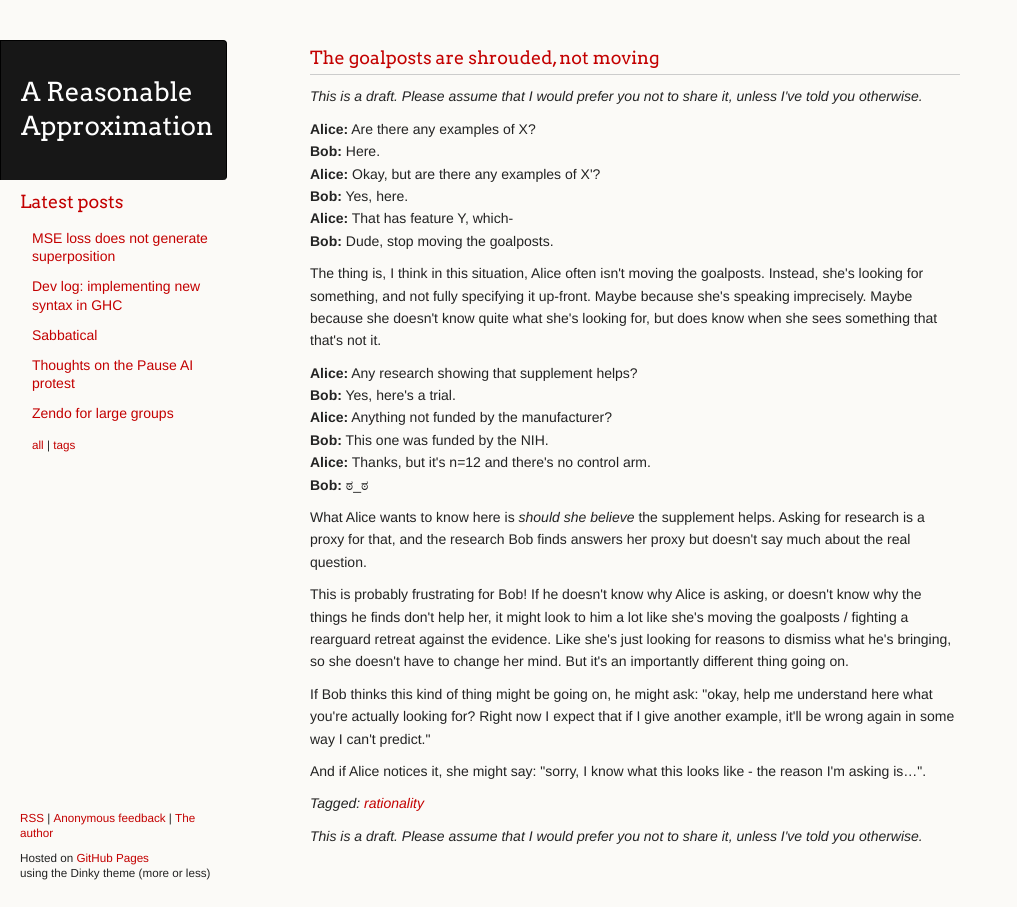
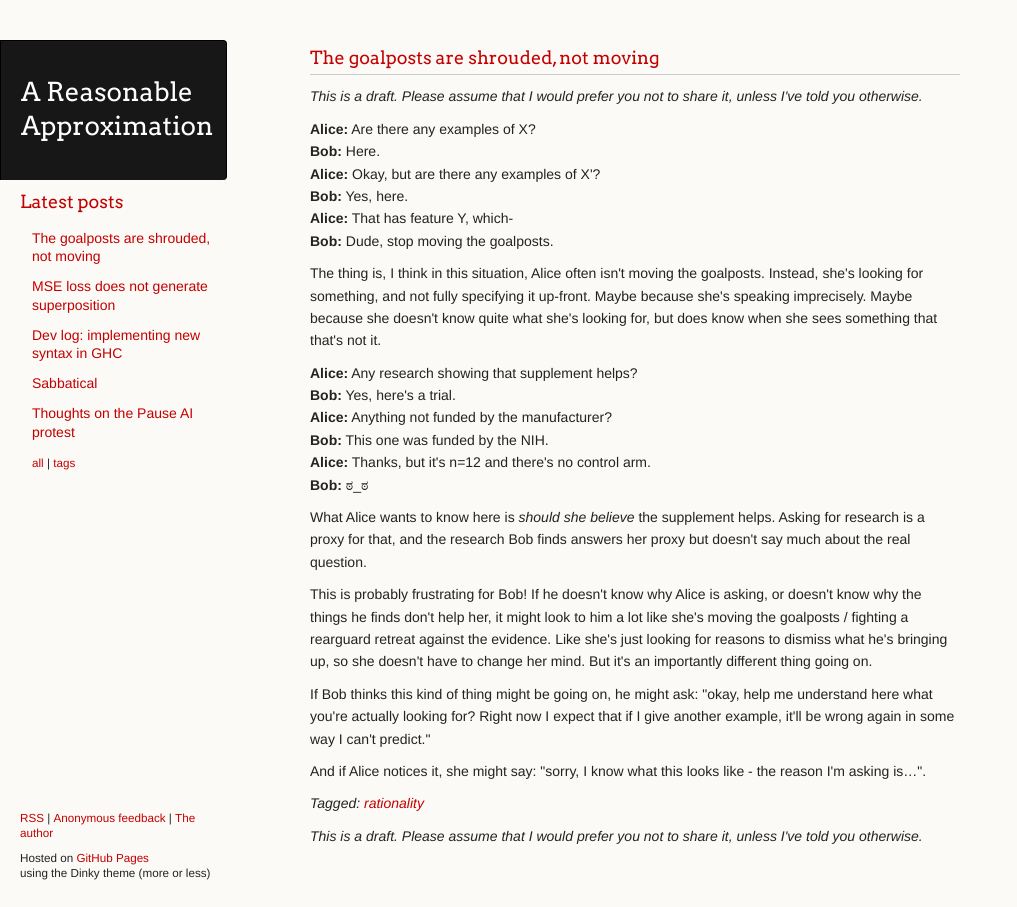
Before and after one commit to ChickenProp/chickenprop.github.com, a Jekyll site: the page built from _posts/2026-08-05-goalposts-are-shrouded-not-moving.md, in a window 1280 px wide. Shown: the whole page, without its empty margins (0-1017 px from the left). Built offline with Jekyll 4.4.1, drawn with Linux system fonts in a browser that asks for light colours; nearby versions of some CDN libraries.

Commit message:
Publish.

```diff
--- a/drafts/goalposts-are-shrouded-not-moving.md
+++ b/_posts/2026-08-05-goalposts-are-shrouded-not-moving.md
@@ -21,7 +22,7 @@ The thing is, I think in this situation, Alice often isn't moving the goalposts.
 
 What Alice wants to know here is *should she believe* the supplement helps. Asking for research is a proxy for that, and the research Bob finds answers her proxy but doesn't say much about the real question.
 
-This is probably frustrating for Bob! If he doesn't know why Alice is asking, or doesn't know why the things he finds don't help her, it might look to him a lot like she's moving the goalposts / fighting a rearguard retreat against the evidence. Like she's just looking for reasons to dismiss what he's bringing, so she doesn't have to change her mind. But it's an importantly different thing going on.
+This is probably frustrating for Bob! If he doesn't know why Alice is asking, or doesn't know why the things he finds don't help her, it might look to him a lot like she's moving the goalposts / fighting a rearguard retreat against the evidence. Like she's just looking for reasons to dismiss what he's bringing up, so she doesn't have to change her mind. But it's an importantly different thing going on.
 
 If Bob thinks this kind of thing might be going on, he might ask: "okay, help me understand here what you're actually looking for? Right now I expect that if I give another example, it'll be wrong again in some way I can't predict."
 
```
Also changed, not shown: other parts of _posts/2026-08-05-goalposts-are-shrouded-not-moving.md (+1 -0 lines).
